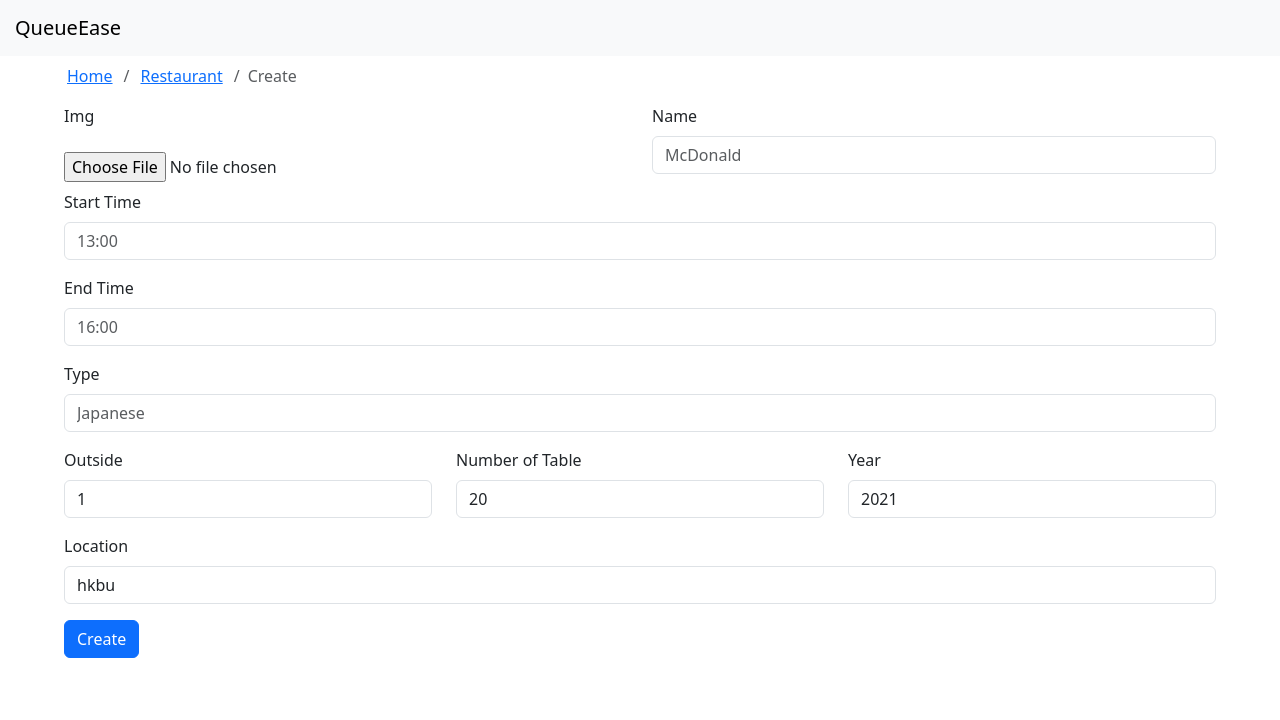
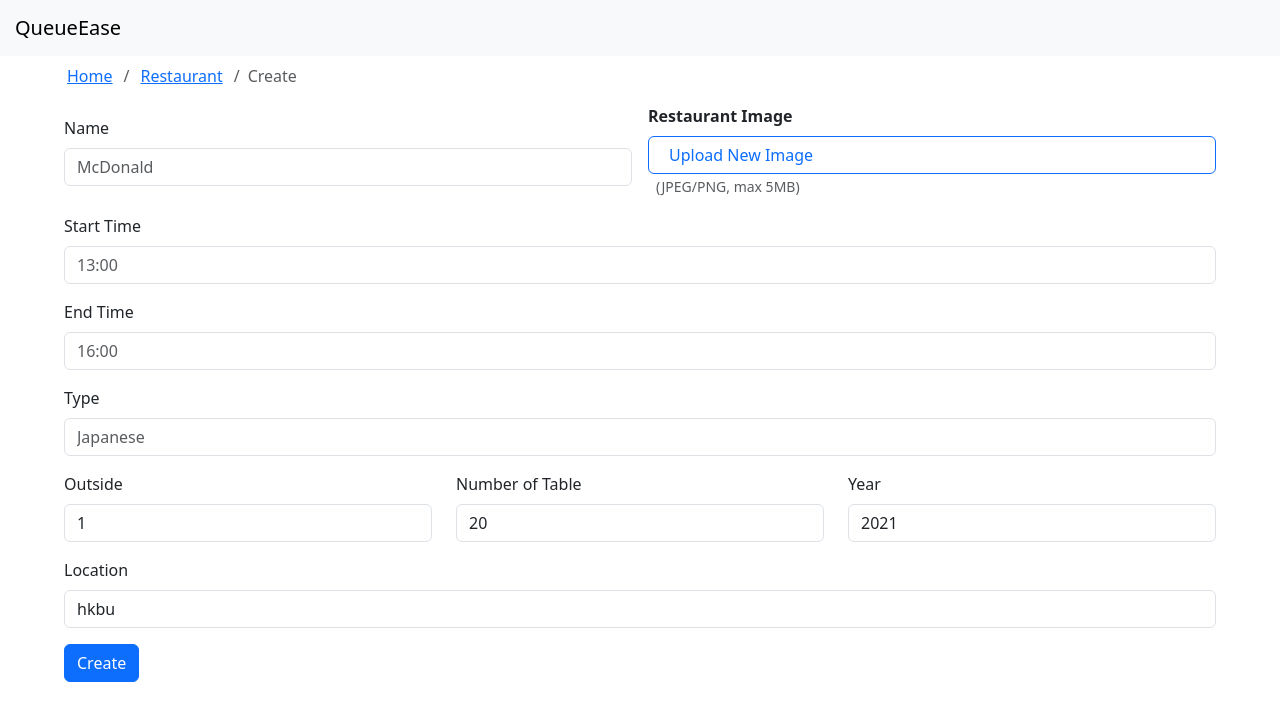
Before and after one commit to goodtam8/Queue-Ease-Admin, a Vue app in the folder adminpanel/: page /create in a window 1280 px wide. Shown: the top 720 px of the page. Built offline with nearby package versions, Linux system fonts and the light colour scheme; what @oruga-ui/oruga-next would draw is missing.

Commit message:
update some front end ui

```diff
--- a/adminpanel/src/views/RestCreateView.vue
+++ b/adminpanel/src/views/RestCreateView.vue
@@ -10,35 +10,36 @@
         </nav>
 
 
-        <div class="row">
-
-            <div class="col">
-
-                <div class="mb-3">
-
-                    <label for="formGroupExampleInput" class="form-label">Img</label>
-
-                </div>
-                <input type="file" @change="handleFileUpload">
-
-
-            </div>
-
-            <div class="col">
-
-                <div class="mb-3">
-
-                    <label for="formGroupExampleInput2" class="form-label">Name</label>
-
-                    <input type="text" class="form-control" id="name" placeholder="McDonald" v-model="rest.name"
-                        required>
-
+        <div class="col">
+            <div class="row g-3 align-items-center"> <!-- Added row with gutter spacing -->
+                <!-- Name Input Column -->
+                <div class="col-6"> <!-- 50% width -->
+                    <div class="mb-3">
+                        <label for="formGroupExampleInput2" class="form-label">Name</label>
+                        <input type="text" class="form-control" id="name" placeholder="McDonald" v-model="rest.name"
+                            required>
+                    </div>
                 </div>
 
-
-
+                <!-- Image Upload Column -->
+                <div class="col-6"> <!-- 50% width -->
+                    <div class="mb-3 h-100"> <!-- Added h-100 for equal height -->
+                        <label class="form-label fw-bold">Restaurant Image</label>
+                        <div class="d-flex align-items-center gap-3">
+                            <div class="image-upload-container position-relative w-100">
+                                <input type="file" @change="handleFileUpload" class="form-control" accept="image/*"
+                                    id="imageUpload" hidden>
+                                <label for="imageUpload"
+                                    class="btn btn-outline-primary d-flex align-items-center gap-2 w-100">
+                                    <i class="bi bi-upload"></i>
+                                    {{ selectedFile ? 'Change Image' : 'Upload New Image' }}
+                                </label>
+                                <small class="ms-2 text-muted">(JPEG/PNG, max 5MB)</small>
+                            </div>
+                        </div>
+                    </div>
+                </div>
             </div>
-
         </div>
 
         <div class="mb-3">
@@ -135,7 +136,7 @@
 <script setup>
 import { useRoute, useRouter } from "vue-router";
 import { ref, onMounted, computed, watch, nextTick } from 'vue'
-import { getStorage, ref as storageRef,uploadBytes } from "firebase/storage"; // Import getStorage and ref
+import { getStorage, ref as storageRef, uploadBytes } from "firebase/storage"; // Import getStorage and ref
 
 const rest = ref({
     name: "",
@@ -152,8 +153,8 @@ const rest = ref({
 
 
 })
-const id=ref({
-    id:""
+const id = ref({
+    id: ""
 })
 const selectedFile = ref(null);
 
@@ -238,7 +239,7 @@ async function updateBooking(booking) {
 
         // convert the response to json
         const json = await response.json();
-        id.value=json;
+        id.value = json;
         uploadFile(id.value.id);
 
         // return the json
--- a/adminpanel/src/views/RestaurantUpdate.vue
+++ b/adminpanel/src/views/RestaurantUpdate.vue
@@ -7,13 +7,13 @@
 
                 <li class="breadcrumb-item">
 
-                    <router-link to="/" >Home</router-link>
+                    <router-link to="/">Home</router-link>
 
                 </li>
 
                 <li class="breadcrumb-item">
 
-                    <router-link to="/rest" >Restaurant</router-link>
+                    <router-link to="/rest">Restaurant</router-link>
 
                 </li>
 
@@ -27,35 +27,38 @@
 
 
 
-
-        <div class="row">
-
         <div class="col">
-
+            <div class="row g-3 align-items-center"> <!-- Added row with gutter spacing -->
+                <!-- Name Input Column -->
+                <div class="col-6"> <!-- 50% width -->
                     <div class="mb-3">
-
-<label for="formGroupExampleInput" class="form-label">Img</label>
-
+                        <label for="formGroupExampleInput2" class="form-label">Name</label>
+                        <input type="text" class="form-control" id="name" placeholder="McDonald" v-model="rest.name"
+                            required>
                     </div>
-<input type="file" @change="handleFileUpload">
-
                 </div>
 
-    <div class="col">
-
-        <div class="mb-3">
-
-            <label for="formGroupExampleInput2" class="form-label">Name</label>
-
-            <input type="text" class="form-control" id="name" placeholder="McDonald" v-model="rest.name" required>
-
+                <!-- Image Upload Column -->
+                <div class="col-6"> <!-- 50% width -->
+                    <div class="mb-3 h-100"> <!-- Added h-100 for equal height -->
+                        <label class="form-label fw-bold">Restaurant Image</label>
+                        <div class="d-flex align-items-center gap-3">
+                            <div class="image-upload-container position-relative w-100">
+                                <input type="file" @change="handleFileUpload" class="form-control" accept="image/*"
+                                    id="imageUpload" hidden>
+                                <label for="imageUpload"
+                                    class="btn btn-outline-primary d-flex align-items-center gap-2 w-100">
+                                    <i class="bi bi-upload"></i>
+                                    {{ selectedFile ? 'Change Image' : 'Upload New Image' }}
+                                </label>
+                                <small class="ms-2 text-muted">(JPEG/PNG, max 5MB)</small>
+                            </div>
+                        </div>
+                    </div>
+                </div>
+            </div>
         </div>
 
-
-
-    </div>
-
-</div>
 
         <div class="mb-3">
 
@@ -89,7 +92,8 @@
 
                     <label for="formGroupExampleInput" class="form-label">Outside</label>
 
-            <input type="number" class="form-control" id="outside" placeholder="1 for yes 2 for no" v-model="rest.outside" min="1" max="2">
+                    <input type="number" class="form-control" id="outside" placeholder="1 for yes 2 for no"
+                        v-model="rest.outside" min="1" max="2">
 
                 </div>
 
@@ -101,7 +105,8 @@
 
                     <label for="formGroupExampleInput2" class="form-label">Number of Table</label>
 
-            <input type="number" class="form-control" id="numoftable" placeholder="30" v-model="rest.numoftable" min="1" max="50">
+                    <input type="number" class="form-control" id="numoftable" placeholder="30" v-model="rest.numoftable"
+                        min="1" max="50">
 
                 </div>
 
@@ -154,7 +159,7 @@
 
 <script setup>
 import { ref, onMounted, computed, watch, nextTick } from 'vue'
-import { ref as storageRef, deleteObject ,uploadBytes} from "firebase/storage";
+import { ref as storageRef, deleteObject, uploadBytes } from "firebase/storage";
 import storage from "@/firebase/init";
 import { useRoute, useRouter } from "vue-router";
 const router = useRouter();
@@ -175,7 +180,7 @@ const uploadFile = async (_id) => {
         console.log('File Uploaded successfully')
     }
 }
-const deleteImage=async(_id)=> {
+const deleteImage = async (_id) => {
     const fileRef = storageRef(storage, `Restaurant/${_id}`); // Reference to the file to delete
     try {
         await deleteObject(fileRef);
@@ -196,9 +201,10 @@ const getRestaurant = async function () {
     // set the booking
     // set the booking, copy by value instead of reference
     rest.value = { ...json };
- rest.value.outside=rest.value.outside?1:2
+    rest.value.outside = rest.value.outside ? 1 : 2
     // Wait for the change to get flushed to the DOM
-    await nextTick();}
+    await nextTick();
+}
 
 onMounted(async () => {
     // if there is an id in the route
```
Lines whose indentation alone changed are shown as unchanged.
